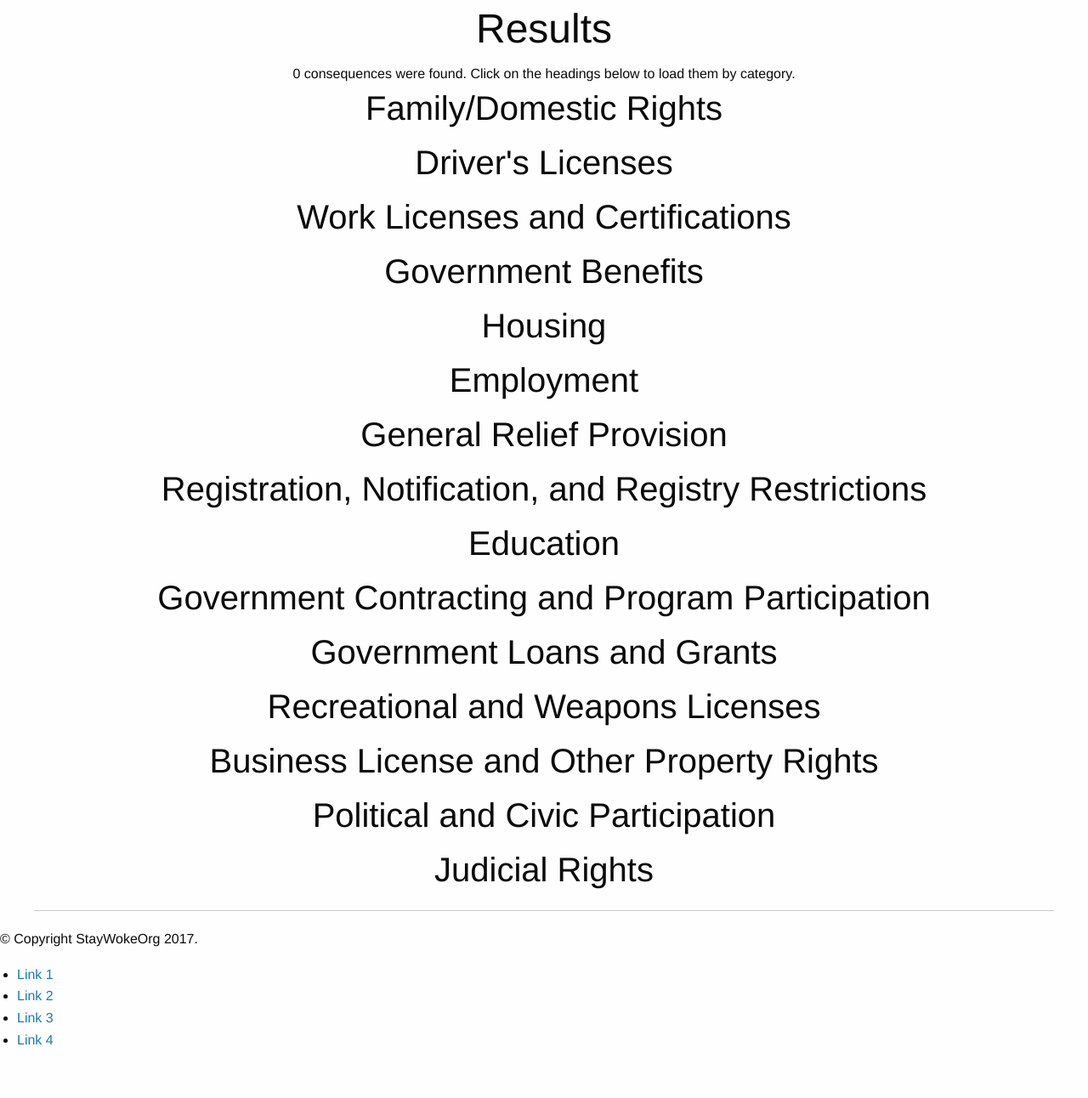
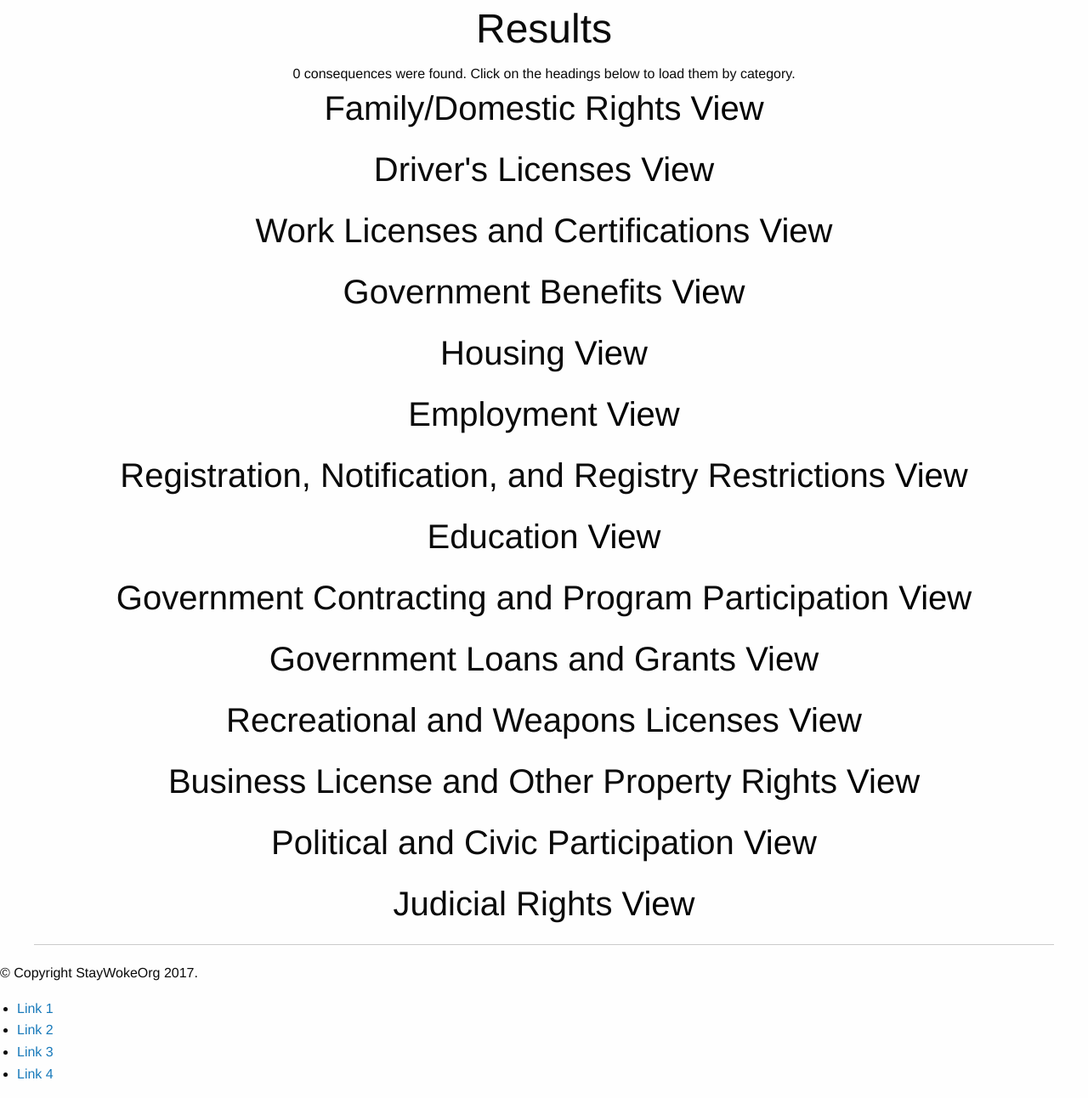
Before and after one commit to StayWokeOrg/collateral-consequence, a Django app: page /results/1/ in a window 1280 px wide. Shown: the part 160-1452 px from the top of the page at 85% size. Before the commit the page ends 1389 px from the top, so only its background shows below. Run offline with Django 3.2, Linux system fonts and the light colour scheme; data that the repository does not hold is empty; some libraries are stand-ins or nearby versions.

Commit message:
First draft of the dynamically-loading results page is up and moving

```diff
--- /dev/null
+++ b/collateral_consequence/collateral_consequence/static/results.js
@@ -0,0 +1,6 @@
+    $(document).ready(function(){
+        var targets = $("h2 button");
+        targets.click(function(){
+            $(this).css({"display": "none"});
+        })
+    });
--- a/collateral_consequence/collateral_consequence/templates/front-end/results.html
+++ b/collateral_consequence/collateral_consequence/templates/front-end/results.html
@@ -5,54 +5,154 @@
         <h1 class="center">Results</h1>
     {{ count }} consequences were found. Click on the headings below to load them by category.
     </div>
+
     <div class="large-12 columns panel">
-        <h2 class="center">Family/Domestic Rights</h2>
-        <div id="family-content"></div>
+        <h2 class="center" id="family">Family/Domestic Rights <button>View</button></h2>
+        <div id="family-content">
+            <ul></ul>
+        </div>
+    </div>
 
-        <h2 class="center">Driver's Licenses</h2>
-        <div id="education-content"></div>
+    <div class="large-12 columns panel">
+        <h2 class="center" id="vehicle">Driver's Licenses <button>View</button></h2>
+        <div id="vehicle-content">
+            <ul></ul>
+        </div>
+    </div>
 
-        <h2 class="center">Work Licenses and Certifications</h2>
-        <div id="education-content"></div>
+    <div class="large-12 columns panel">
+        <h2 class="center" id="occupational">Work Licenses and Certifications <button>View</button></h2>
+        <div id="occupational-content">
+            <ul></ul>
+        </div>
+    </div>
 
-        <h2 class="center">Government Benefits</h2>
-        <div id="benefits-content"></div>
+    <div class="large-12 columns panel">
+        <h2 class="center" id="benefits">Government Benefits <button>View</button></h2>
+        <div id="benefits-content">
+            <ul></ul>
+        </div>
+    </div>
 
-        <h2 class="center">Housing</h2>
-        <div id="education-content"></div>
+    <div class="large-12 columns panel">
+        <h2 class="center" id="housing">Housing <button>View</button></h2>
+        <div id="housing-content">
+            <ul></ul>
+        </div>
+    </div>
 
-        <h2 class="center">Employment</h2>
-        <div id="education-content"></div>
+    <div class="large-12 columns panel">
+        <h2 class="center" id="employment">Employment <button>View</button></h2>
+        <div id="employment-content">
+            <ul></ul>
+        </div>
+    </div>
 
-        <h2 class="center">General Relief Provision</h2>
-        <div id="education-content"></div>
+    <div class="large-12 columns panel">
+        <h2 class="center" id="registration">Registration, Notification, and Registry Restrictions <button>View</button></h2>
+        <div id="registration-content">
+            <ul></ul>
+        </div>
+    </div>
 
-        <h2 class="center">Registration, Notification, and Registry Restrictions</h2>
-        <div id="education-content"></div>
+    <div class="large-12 columns panel">
+        <h2 class="center" id="education">Education <button>View</button></h2>
+        <div id="education-content">
+            <ul></ul>
+        </div>
+    </div>
 
-        <h2 class="center">Education</h2>
-        <div id="education-content"></div>
+    <div class="large-12 columns panel">
+        <h2 class="center" id="contracting">Government Contracting and Program Participation <button>View</button></h2>
+        <div id="contracting-content">
+            <ul></ul>
+        </div>
+    </div>
 
-        <h2 class="center">Government Contracting and Program Participation</h2>
-        <div id="education-content"></div>
+    <div class="large-12 columns panel">
+        <h2 class="center" id="loans">Government Loans and Grants <button>View</button></h2>
+        <div id="loans-content">
+            <ul></ul>
+        </div>
+    </div>
 
-        <h2 class="center">Government Loans and Grants</h2>
-        <div id="education-content"></div>
+    <div class="large-12 columns panel">
+        <h2 class="center" id="recreational">Recreational and Weapons Licenses <button>View</button></h2>
+        <div id="recreational-content">
+            <ul></ul>
+        </div>
+    </div>
 
-        <h2 class="center">Recreational and Weapons Licenses</h2>
-        <div id="education-content"></div>
+    <div class="large-12 columns panel">
+        <h2 class="center" id="business">Business License and Other Property Rights <button>View</button></h2>
+        <div id="business-content">
+            <ul></ul>
+        </div>
+    </div>
 
-        <h2 class="center">Business License and Other Property Rights</h2>
-        <div id="education-content"></div>
+    <div class="large-12 columns panel">
+        <h2 class="center" id="political">Political and Civic Participation <button>View</button></h2>
+        <div id="political-content">
+            <ul></ul>
+        </div>
+    </div>
 
-        <h2 class="center">Political and Civic Participation</h2>
-        <div id="education-content"></div>
-
-        <h2 class="center">Judicial Rights</h2>
-        <div id="education-content"></div>
-
-
+    <div class="large-12 columns panel">
+        <h2 class="center" id="judicial">Judicial Rights <button>View</button></h2>
+        <div id="judicial-content">
+            <ul></ul>
+        </div>
     </div>
 </div>
 
+
+
 {% endblock %}
+
+{% load static %}
+{% block javascript %}
+<script type="text/javascript">
+    $(document).ready(function(){
+        var targets = $("h2 button");
+        targets.click(function(){
+            $(this).css({"display": "none"});
+            var parent = $(this).parent(),
+                cat = $(parent).attr("id");
+            get_consequences(cat);
+        });
+
+        function get_consequences(category){
+            var fetch_me = "{% url 'api_consequences' query_params.state %}";
+            fetch_me += "?consequence_cat=" + category;
+            {% for offense in query_params.offense %}
+                fetch_me += "&offense={{ offense }}";
+            {% endfor %}
+            {% if query_params.felony %}
+                fetch_me += "&felony=True";
+            {% endif %}
+            {% if query_params.misdem %}
+                fetch_me += "&misdem=True";
+            {% endif %}
+            {% if query_params.citizen %}
+                fetch_me += "&citizen=True";
+            {% endif %}
+            {% if query_params.benefits %}
+                fetch_me += "&benefits=True";
+            {% endif %}
+            {% if query_params.housing %}
+                fetch_me += "&housing=True";
+            {% endif %}
+
+            $.get(fetch_me, function(data){
+                // console.log(fetch_me);
+                // console.log(data);
+                var list = $("#" + category + "-content ul");
+                for (var i=0; i < data.length; i++) {
+                    var item = "<li>" + data[i].title + "</li>";
+                    list.append(item);
+                }
+            });
+        };
+    });
+</script>
+{% endblock %}
--- a/collateral_consequence/collateral_consequence/templates/front-end/search.html
+++ b/collateral_consequence/collateral_consequence/templates/front-end/search.html
@@ -65,3 +65,8 @@
     </div>
 </div>
 {% endblock %}
+
+{% load static %}
+{% block javascript %}
+<script type="text/javascript" src="{% static 'searchform.js' %}"></script>
+{% endblock %}
--- a/collateral_consequence/collateral_consequence/templates/layout.html
+++ b/collateral_consequence/collateral_consequence/templates/layout.html
@@ -65,7 +65,6 @@
             $(document).foundation();
         </script>
         {% block javascript %}
-        <script type="text/javascript" src="{% static 'searchform.js' %}"></script>
         {% endblock %}
     </body>
 </html>
--- a/collateral_consequence/collateral_consequence/views.py
+++ b/collateral_consequence/collateral_consequence/views.py
@@ -88,6 +88,10 @@ def consequence_pipeline(request, state=None):
         consqs = Consequence.objects.filter(state=state)
         if "offense" in request.GET:
             offenses = dict(request.GET)["offense"]
+            if "felony" in request.GET:
+                offenses.append("felony")
+            if "misdem" in request.GET:
+                offenses.append("misdemeanor")
             consqs = filter_by_offenses(consqs, offenses)
 
         if "consequence_type" in request.GET:
@@ -201,6 +205,7 @@ def results_view(request, state=None):
         duration__in=["perm", "spec"]
     )
     url_data = dict(request.GET)
+    url_data["state"] = state
     offense_list = ["Any offense"]
 
     if "felony" in url_data:
@@ -217,11 +222,12 @@ def results_view(request, state=None):
                 pass
 
     result = filter_by_offenses(consqs, offense_list)
-    context["mandatory"] = result.filter(
-        consequence_type__contains="Mandatory"
-    ).all()
-    context["possible"] = result.filter(
-        consequence_type__contains="Discretionary"
-    ).all()  # don't forget to exclude discretionary and discretionary (waiver)
+    # context["mandatory"] = result.filter(
+    #     consequence_type__contains="Mandatory"
+    # ).all()
+    # context["possible"] = result.filter(
+    #     consequence_type__contains="Background"
+    # ).all()  # don't forget to exclude discretionary and discretionary (waiver)
     context["count"] = result.count()
+    context["query_params"] = url_data
     return render(request, "front-end/results.html", context)
```
